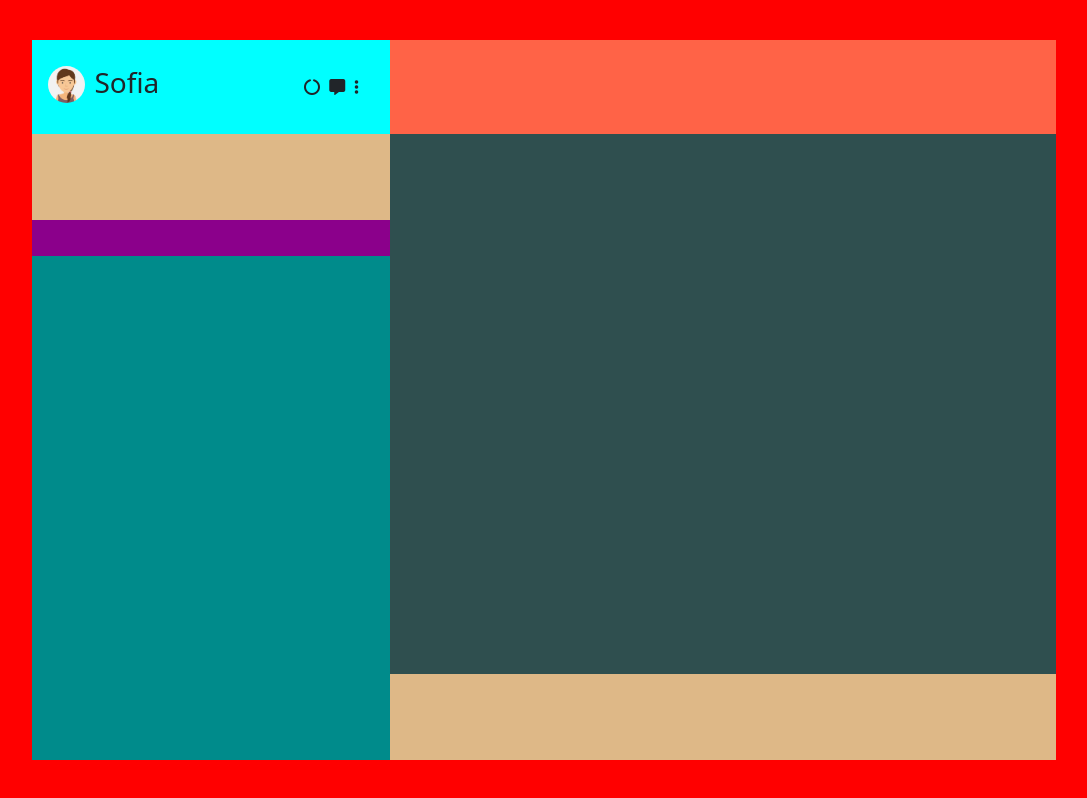
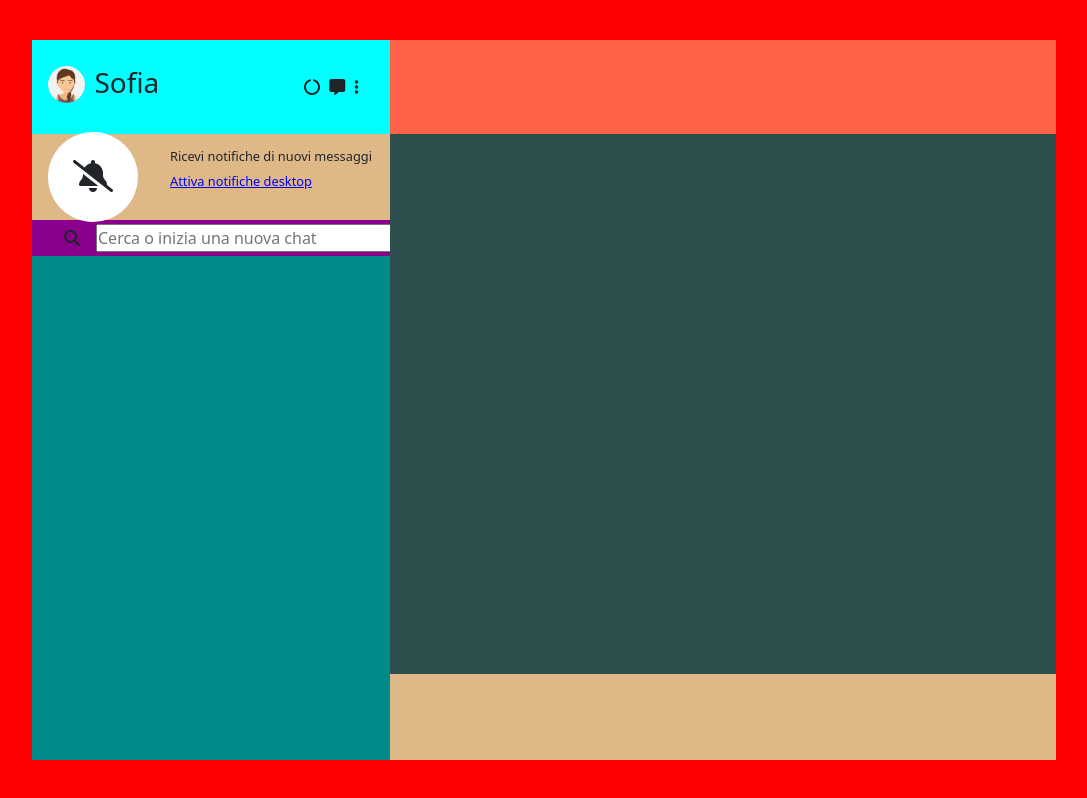
Before and after one commit to GianlucaSirianni/vue-boolzapp, a plain HTML site: page index.html in a window 1280 px wide. Shown: the whole page, without its empty margins (96-1183 px from the left). Drawn offline with nearby package versions, Linux system fonts and the light colour scheme.

Commit message:
colonna sinistra search

```diff
--- a/index.html
+++ b/index.html
@@ -50,12 +50,23 @@
 
                 <!-- attiva notifiche -->
                 <div class="desktopNotifications">
-
+                    <div class="noNotificationIcon">
+                        <i class="fa-solid fa-bell-slash fa-2xl"></i>
+                    </div>
+                    <div class="notificationText">
+                        <p>Ricevi notifiche di nuovi messaggi</p>
+                        <p class="underlinedBlue">Attiva notifiche desktop</p>
+                    </div>
                 </div>
 
                 <!-- barra di ricerca -->
                 <div class="searchBar">
-
+                    <div class="searchIcon">
+                        <i class="fa-solid fa-magnifying-glass"></i>
+                    </div>
+                    <div class="searchInput">
+                        <input id="searcher" type="text" placeholder="Cerca o inizia una nuova chat">
+                    </div>
                 </div>
 
                 <!-- contacts -->
--- a/style.css
+++ b/style.css
@@ -38,6 +38,7 @@ body{
     background-color: green;
 }
 
+    /*? COLONNA SINISTRA USER INFO*/
 
 .userInfo{
     height: 13%;
@@ -76,15 +77,73 @@ body{
     margin-left: 5px;
 }
 
+    /*? COLONNA SINISTRA DESKTOP NOTIFICATIONS*/
+
 .desktopNotifications{
     height: 12%;
     background-color:burlywood;
+    display: flex;
+    align-items: center;
 }
+
+.noNotificationIcon{
+    width: 90px;
+    height: 90px;
+    background-color: white;
+    margin-right: 2rem;
+    margin-left: 1rem;
+    padding: 1rem;
+    border-radius: 50px;
+    display: flex;
+    justify-content: center;
+    align-items: center;
+}
+
+.fa-bell-slash{
+
+}
+
+.notificationText p{
+    font-size: 0.8rem;
+    line-height: 70%;
+}
+
+.underlinedBlue{
+    color: blue;
+    text-decoration: underline;
+}
+
+
+    /*? COLONNA SINISTRA SEARCH BAR*/
 
 .searchBar{
     height: 5%;
     background-color: darkmagenta;
 }
+
+.searchIcon{
+    align-items: center;
+    margin-left: 2rem;
+}
+
+.searchBar{
+    display: flex;
+    width: 100%;
+    align-items: center;
+}
+
+.searchInput input{
+    width: 400px;
+    margin-left: 1rem;
+}
+
+
+
+
+
+
+
+
 
 .contacts{
     height: 70%;
```
